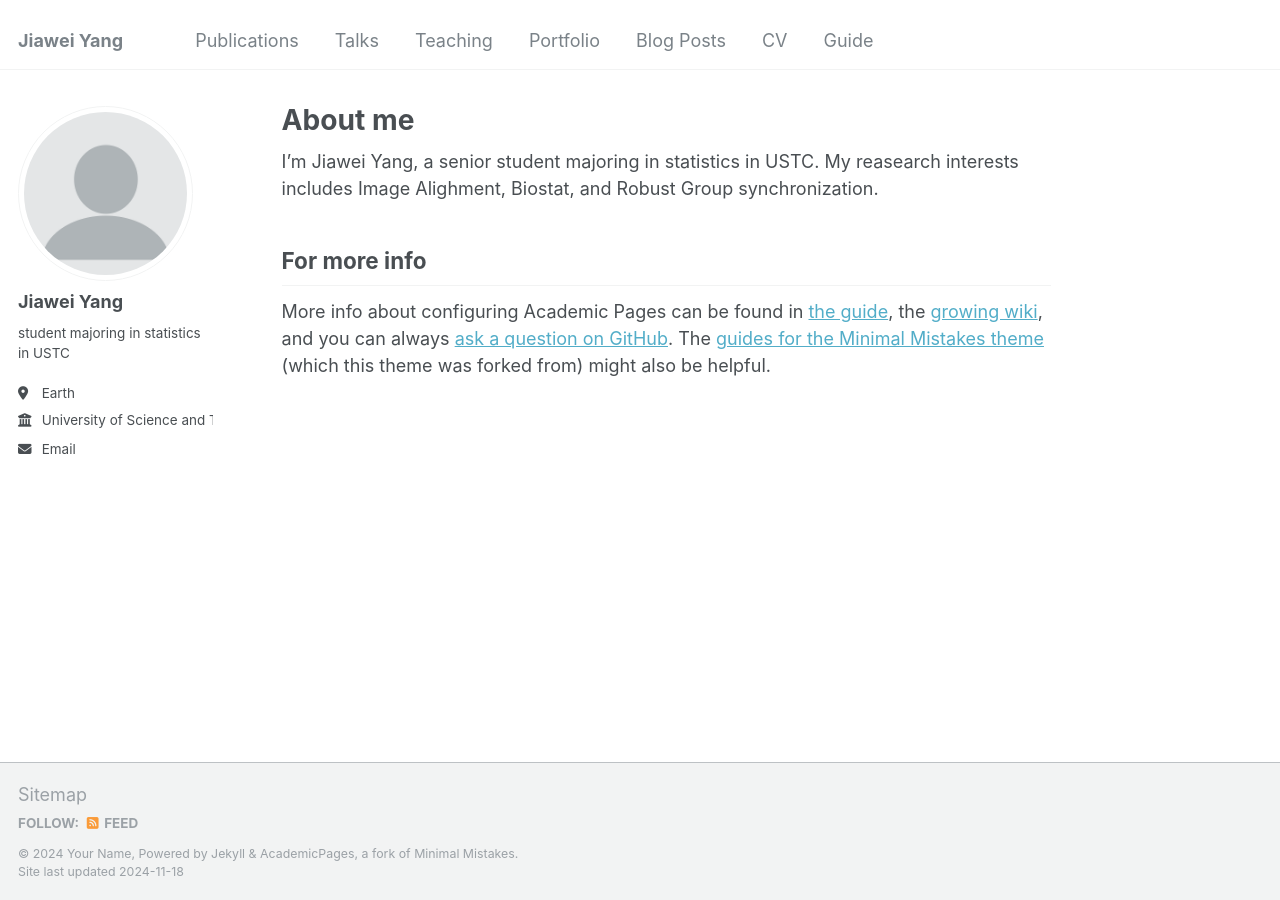
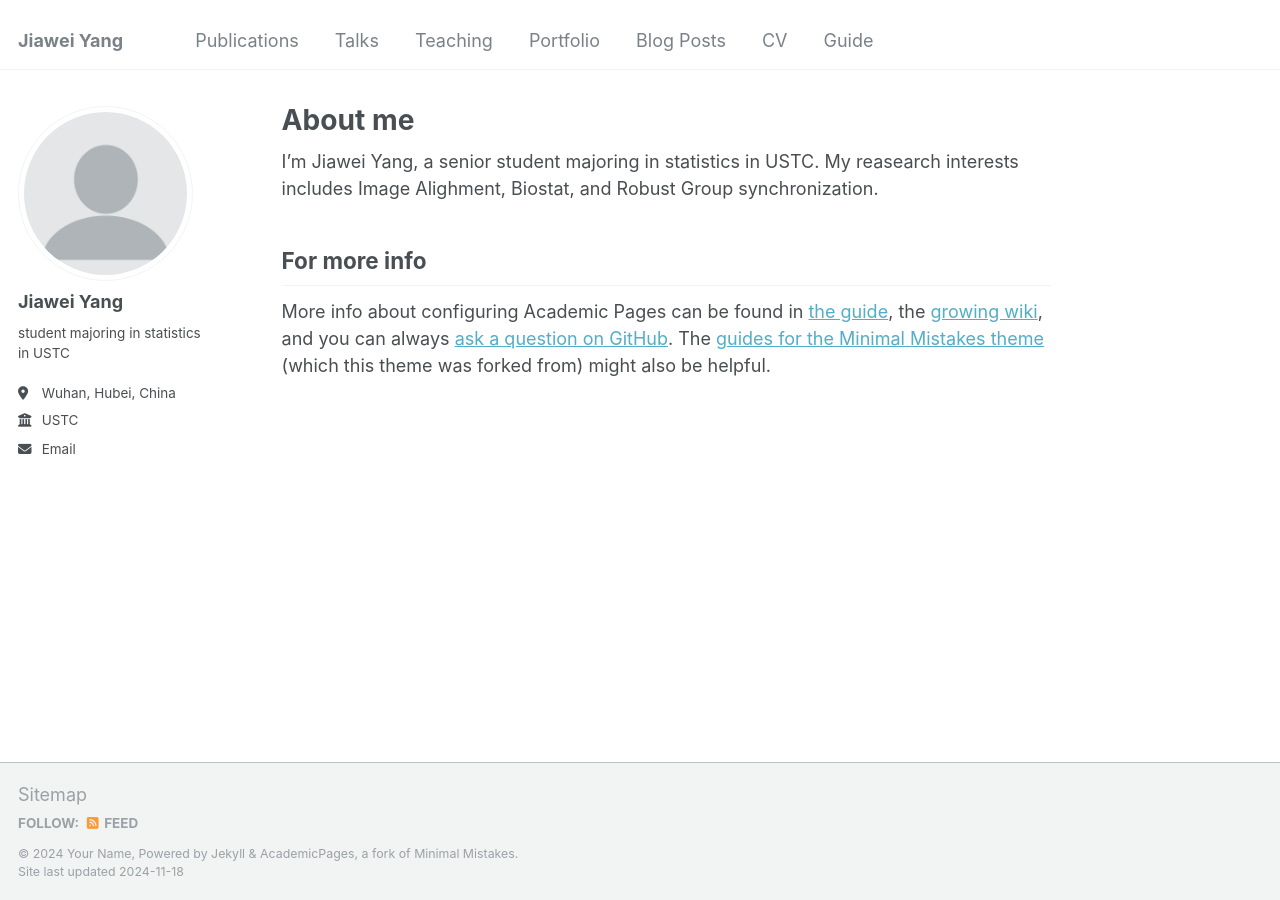
Before and after one commit to jiawei-yang05/Jiawei-yang05.github.io, a Jekyll site: the page built from _pages/about.md, in a window 1280 px wide. Built offline with Jekyll 4.4.1, drawn with Linux system fonts in a browser that asks for light colours.

Commit message:
Update _config.yml

```diff
--- a/_config.yml
+++ b/_config.yml
@@ -25,8 +25,8 @@ author:
   name             : "Jiawei Yang"
   pronouns         : # example: "she/her"
   bio              : "student majoring in statistics in USTC"
-  location         : "Earth"
-  employer         : "University of Science and Technology of China"
+  location         : "Wuhan, Hubei, China"
+  employer         : "USTC"
   uri              : # URL
   email            : "pky@mail.ustc.edu.cn"
 
```
